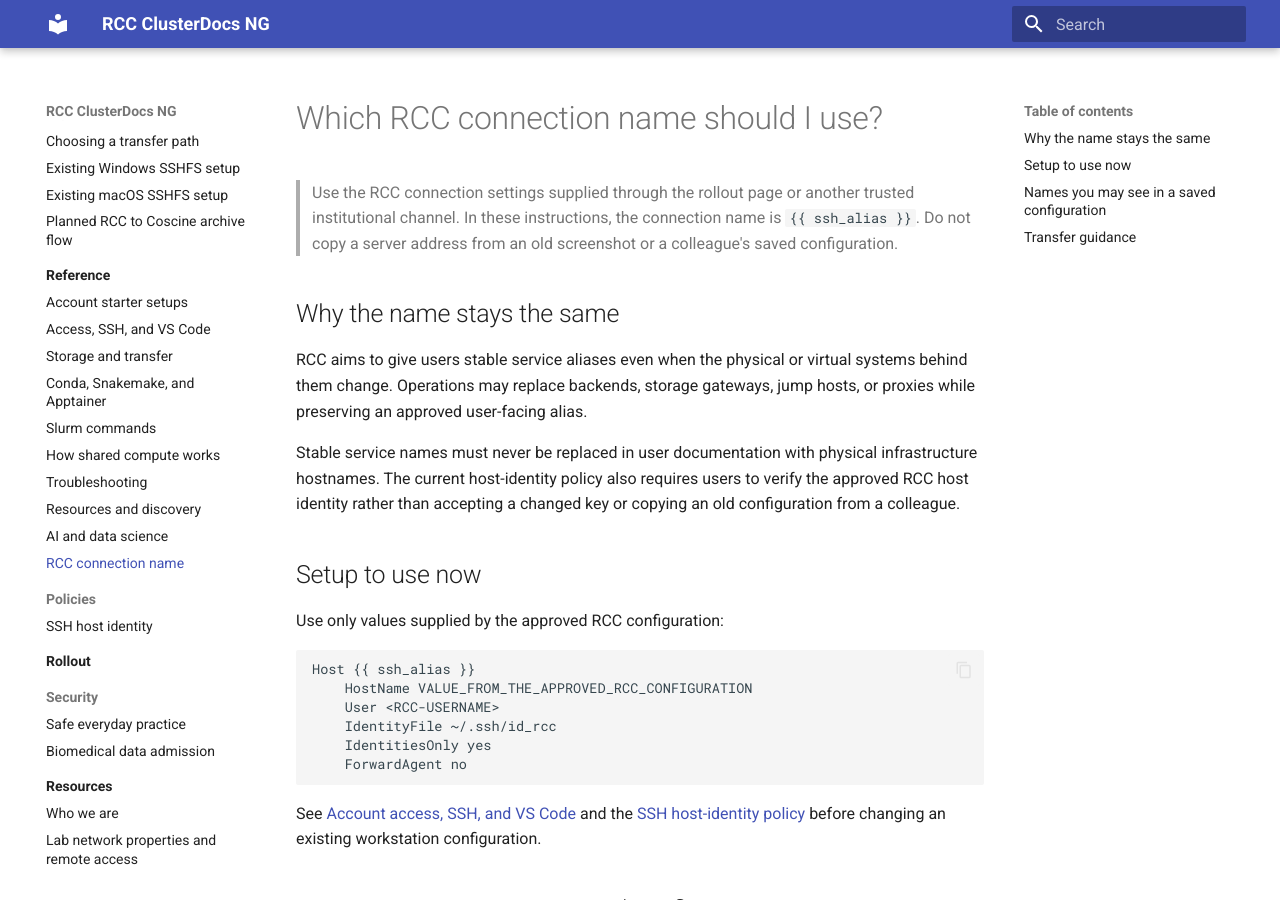
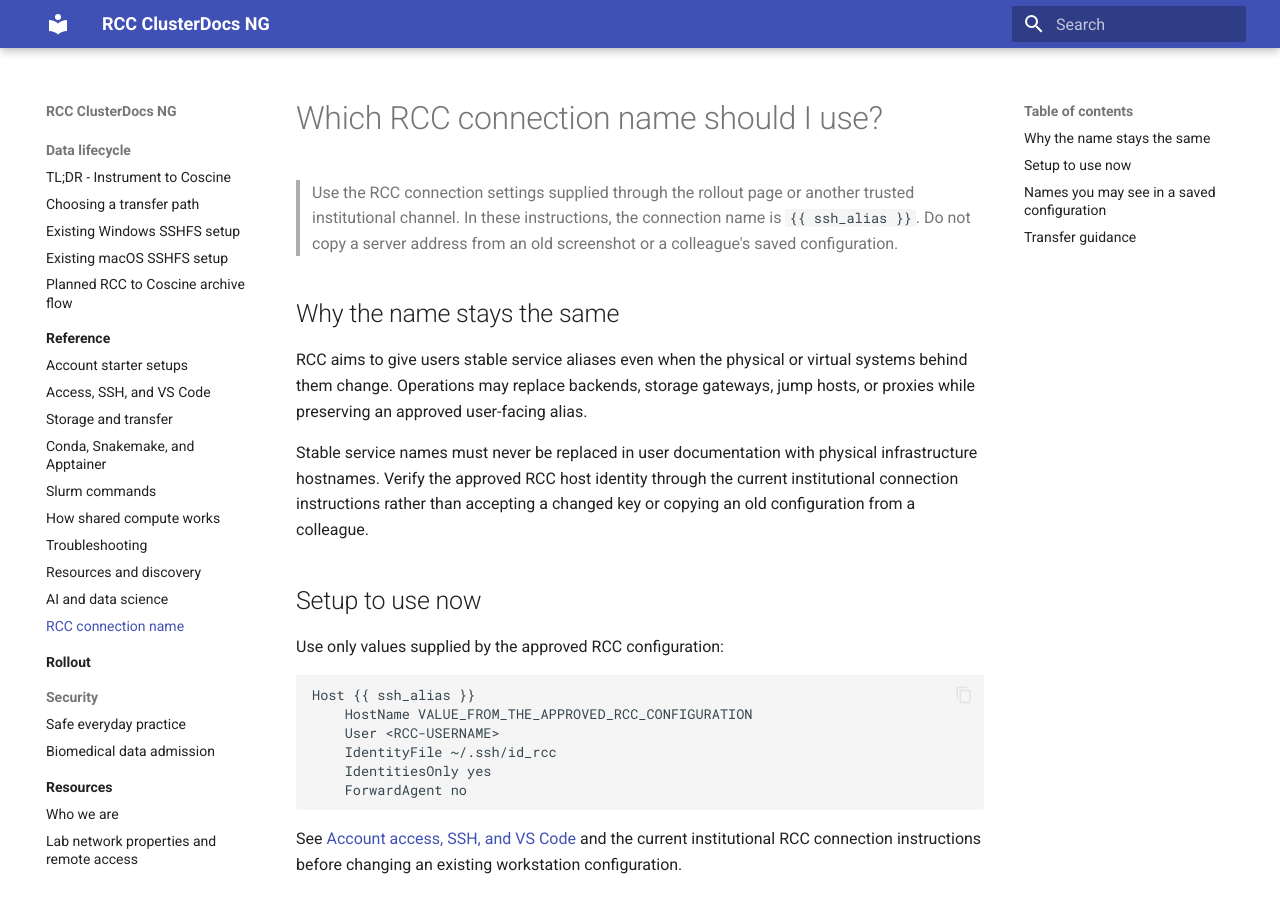
Before and after one commit to IKIM-Essen/ClusterDocs, an MkDocs documentation site: the page built from docs/connecting/stable-endpoints.md, in a window 1280 px wide and 900 px high. Built offline with MkDocs 1.6.1 and Material for MkDocs 9.7.7, drawn with Linux system fonts in a browser that asks for light colours.

Commit message:
Archive SSH host identity draft

````diff
--- a/docs/connecting/stable-endpoints.md
+++ b/docs/connecting/stable-endpoints.md
@@ -12,9 +12,9 @@
 jump hosts, or proxies while preserving an approved user-facing alias.
 
 Stable service names must never be replaced in user documentation with physical
-infrastructure hostnames. The current host-identity policy also requires users
-to verify the approved RCC host identity rather than accepting a changed key or
-copying an old configuration from a colleague.
+infrastructure hostnames. Verify the approved RCC host identity through the
+current institutional connection instructions rather than accepting a changed
+key or copying an old configuration from a colleague.
 
 ## Setup to use now
 
@@ -30,8 +30,8 @@
 ```
 
 See [Account access, SSH, and VS Code](../reference/access-ssh-vscode.md) and
-the [SSH host-identity policy](../policies/ssh-host-identity.md) before changing
-an existing workstation configuration.
+the current institutional RCC connection instructions before changing an
+existing workstation configuration.
 
 ## Names you may see in a saved configuration
 
--- a/mkdocs.yml
+++ b/mkdocs.yml
@@ -50,8 +50,6 @@
       - Resources and discovery: reference/resources.md
       - AI and data science: reference/ai-data-science.md
       - RCC connection name: connecting/stable-endpoints.md
-  - Policies:
-      - SSH host identity: policies/ssh-host-identity.md
   - Rollout:
       - What is changing: rollout/index.md
   - Security:
````
Also changed, not shown: docs/reference/access-ssh-vscode.md (+3 -1 lines), docs/rollout/index.md (+4 -1 lines), source/future-use/ssh-host-identity.md (renamed from docs/policies/ssh-host-identity.md, +5 -1 lines), 1 other file.
